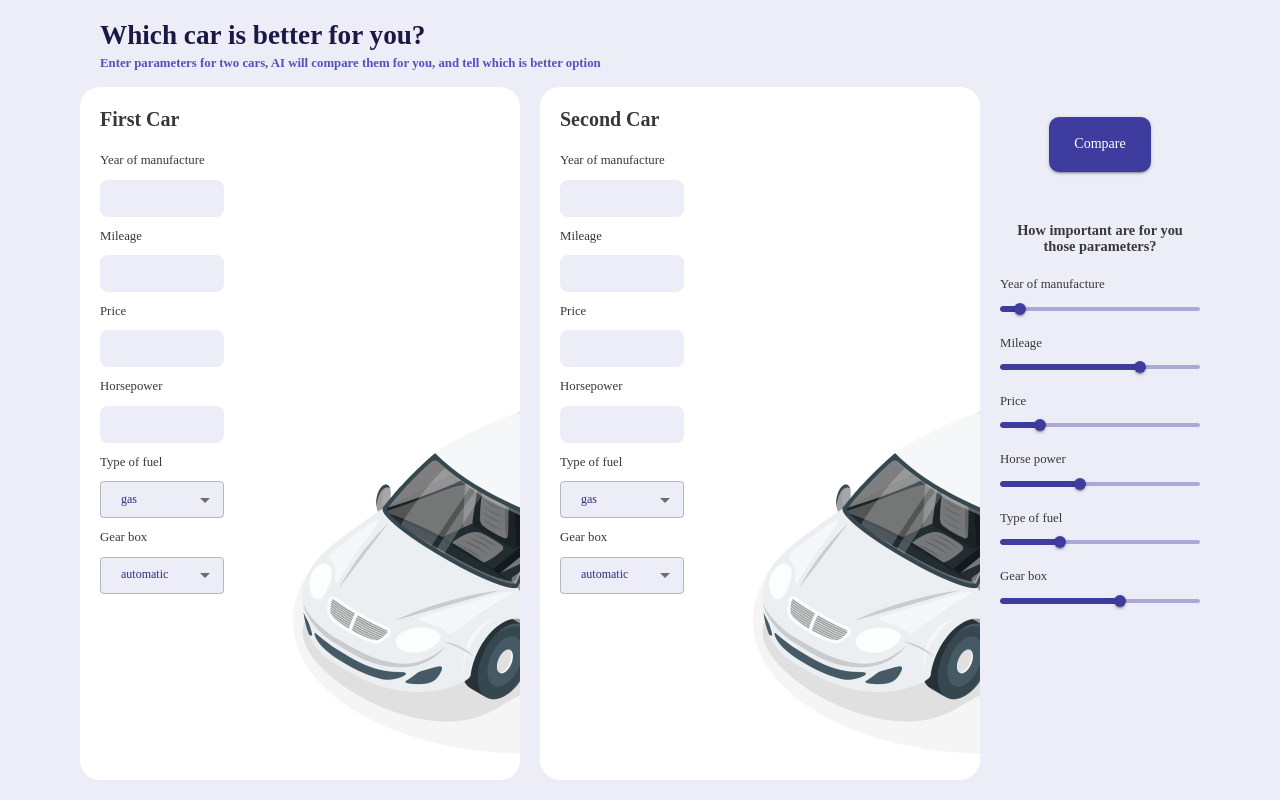
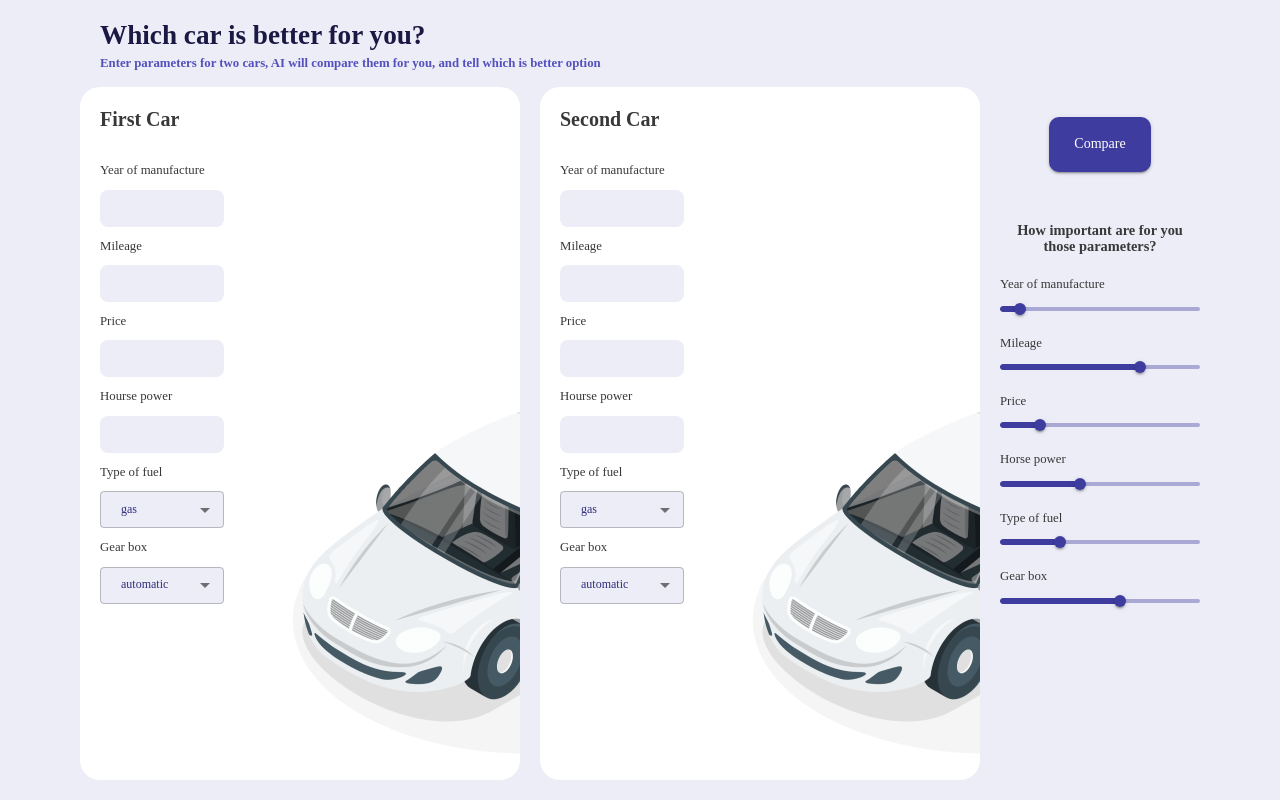
Before and after one commit to kasia251011/car-app-frontend, a React (Create React App) app: page / in a window 1280 px wide. Built offline with nearby package versions, Linux system fonts and the light colour scheme.

Commit message:
Add validation for inputs (#5)

```diff
--- a/package.json
+++ b/package.json
@@ -6,6 +6,7 @@
     "@emotion/react": "^11.10.6",
     "@emotion/styled": "^11.10.6",
     "@fontsource/roboto": "^4.5.8",
+    "@hookform/error-message": "^2.0.1",
     "@mui/icons-material": "^5.11.11",
     "@mui/material": "^5.11.12",
     "@reduxjs/toolkit": "^1.9.3",
--- /dev/null
+++ b/src/components/CarComparePage/CarParamsCard/HPInput/index.tsx
@@ -0,0 +1,39 @@
+import { ErrorMessage } from '@hookform/error-message';
+import { InputLabel, InputBase, Typography } from '@mui/material';
+import { useFormContext } from 'react-hook-form';
+
+interface HPInputProps {
+  index: number;
+}
+
+const HPInput = ({ index }: HPInputProps) => {
+  const {
+    register,
+    formState: { errors }
+  } = useFormContext();
+  return (
+    <>
+      <InputLabel className="label">Hourse power</InputLabel>
+      <InputBase
+        {...register(`carsParameters[${index}].horsePower`, {
+          required: 'This input is required.',
+          min: {
+            message: 'The lowest hourse power possible is 0',
+            value: 0
+          },
+          pattern: {
+            value: /\d+/,
+            message: 'This input is number only.'
+          }
+        })}
+      />
+      <ErrorMessage
+        errors={errors}
+        name={`carsParameters[${index}].horsePower`}
+        render={({ message }) => <Typography variant="error">{message}</Typography>}
+      />
+    </>
+  );
+};
+
+export default HPInput;
--- /dev/null
+++ b/src/components/CarComparePage/CarParamsCard/MileageInput/index.tsx
@@ -0,0 +1,43 @@
+import { ErrorMessage } from '@hookform/error-message';
+import { InputLabel, InputBase, Typography } from '@mui/material';
+import { useFormContext } from 'react-hook-form';
+
+interface MileageInputProps {
+  index: number;
+}
+
+const MileageInput = ({ index }: MileageInputProps) => {
+  const {
+    register,
+    formState: { errors }
+  } = useFormContext();
+  return (
+    <>
+      <InputLabel className="label">Mileage</InputLabel>
+      <InputBase
+        {...register(`carsParameters[${index}].mileage`, {
+          required: 'This input is required.',
+          min: {
+            message: 'The lowest mileage possible is 0',
+            value: 0
+          },
+          max: {
+            message: 'The highest mileage possible is 1000000',
+            value: 1000000
+          },
+          pattern: {
+            value: /\d+/,
+            message: 'This input is number only.'
+          }
+        })}
+      />
+      <ErrorMessage
+        errors={errors}
+        name={`carsParameters[${index}].mileage`}
+        render={({ message }) => <Typography variant="error">{message}</Typography>}
+      />
+    </>
+  );
+};
+
+export default MileageInput;
--- /dev/null
+++ b/src/components/CarComparePage/CarParamsCard/PriceInput/index.tsx
@@ -0,0 +1,39 @@
+import { ErrorMessage } from '@hookform/error-message';
+import { InputLabel, InputBase, Typography } from '@mui/material';
+import { useFormContext } from 'react-hook-form';
+
+interface PriceInputProps {
+  index: number;
+}
+
+const PriceInput = ({ index }: PriceInputProps) => {
+  const {
+    register,
+    formState: { errors }
+  } = useFormContext();
+  return (
+    <>
+      <InputLabel className="label">Price</InputLabel>
+      <InputBase
+        {...register(`carsParameters[${index}].price`, {
+          required: 'This input is required.',
+          min: {
+            message: 'The lowest price possible is 0',
+            value: 0
+          },
+          pattern: {
+            value: /\d+/,
+            message: 'This input is number only.'
+          }
+        })}
+      />
+      <ErrorMessage
+        errors={errors}
+        name={`carsParameters[${index}].price`}
+        render={({ message }) => <Typography variant="error">{message}</Typography>}
+      />
+    </>
+  );
+};
+
+export default PriceInput;
--- /dev/null
+++ b/src/components/CarComparePage/CarParamsCard/YearInput/index.tsx
@@ -0,0 +1,43 @@
+import { ErrorMessage } from '@hookform/error-message';
+import { InputLabel, InputBase, Typography } from '@mui/material';
+import { useFormContext } from 'react-hook-form';
+
+interface YearInputProps {
+  index: number;
+}
+
+const YearInput = ({ index }: YearInputProps) => {
+  const {
+    register,
+    formState: { errors }
+  } = useFormContext();
+  return (
+    <>
+      <InputLabel className="label">Year of manufacture</InputLabel>
+      <InputBase
+        {...register(`carsParameters[${index}].yearOfManufacture`, {
+          required: 'This input is required.',
+          min: {
+            message: 'Enter the year between 1900 and the current year',
+            value: 1900
+          },
+          max: {
+            message: 'Enter the year between 1900 and the current year',
+            value: new Date().getFullYear()
+          },
+          pattern: {
+            value: /\d+/,
+            message: 'This input is number only.'
+          }
+        })}
+      />
+      <ErrorMessage
+        errors={errors}
+        name={`carsParameters[${index}].yearOfManufacture`}
+        render={({ message }) => <Typography variant="error">{message}</Typography>}
+      />
+    </>
+  );
+};
+
+export default YearInput;
--- a/src/components/CarComparePage/CarParamsCard/index.tsx
+++ b/src/components/CarComparePage/CarParamsCard/index.tsx
@@ -1,8 +1,12 @@
-import { Box, InputBase, InputLabel, MenuItem, Select, Typography } from '@mui/material';
+import { Box, InputLabel, MenuItem, Select, Typography } from '@mui/material';
 import CAR_IMG from '../../../assets/car_for_card.png';
 import './styles.scss';
 import { useFormContext } from 'react-hook-form';
 import { FUEL_TYPES, GEAR_BOX_TYPES } from '../../../feature/services/types/CarParameters';
+import YearInput from './YearInput';
+import MileageInput from './MileageInput';
+import PriceInput from './PriceInput';
+import HPInput from './HPInput';
 
 interface CarParamsCardProps {
   index: number;
@@ -20,14 +24,10 @@ const CarParamsCard = ({ index, carName }: CarParamsCardProps) => {
     <Box className="car-params-card">
       <Box className="form">
         <Typography variant="h2">{carName}</Typography>
-        <InputLabel className="label">Year of manufacture</InputLabel>
-        <InputBase {...register(`carsParameters[${index}].yearOfManufacture`)} />
-        <InputLabel className="label">Mileage</InputLabel>
-        <InputBase {...register(`carsParameters[${index}].mileage`)} />
-        <InputLabel className="label">Price</InputLabel>
-        <InputBase {...register(`carsParameters[${index}].price`)} />
-        <InputLabel className="label">Horsepower</InputLabel>
-        <InputBase {...register(`carsParameters[${index}].horsePower`)} />
+        <YearInput index={index} />
+        <MileageInput index={index} />
+        <PriceInput index={index} />
+        <HPInput index={index} />
         <InputLabel className="label">Type of fuel</InputLabel>
         <Select {...register(`carsParameters[${index}].typeOfFuel`)} defaultValue={FUEL_TYPES[0]}>
           {FUEL_TYPES.map((fuel) => (
--- a/src/components/CarComparePage/CarParamsCard/styles.scss
+++ b/src/components/CarComparePage/CarParamsCard/styles.scss
@@ -11,6 +11,7 @@
     margin: 20px;
 
     .label {
+      margin-top: 10px;
       margin-bottom: 10px;
     }
   }
--- a/src/theme/theme.ts
+++ b/src/theme/theme.ts
@@ -1,5 +1,25 @@
+/* eslint-disable no-unused-vars */
 import { createTheme } from '@mui/material';
 import { primary12, primary2, primary4, primary5, primary6 } from './constants';
+import { CSSProperties } from 'react';
+
+declare module '@mui/material/styles' {
+  interface TypographyVariants {
+    error: CSSProperties;
+  }
+
+  // allow configuration using createTheme
+  interface TypographyVariantsOptions {
+    error?: CSSProperties;
+  }
+}
+
+// Update the Typography's variant prop options
+declare module '@mui/material/Typography' {
+  interface TypographyPropsVariantOverrides {
+    error: true;
+  }
+}
 
 const theme = createTheme({
   typography: {
@@ -27,6 +47,11 @@ const theme = createTheme({
       fontWeight: 600,
       marginBottom: '8px',
       color: primary6
+    },
+    error: {
+      fontFamily: 'Poppins',
+      fontSize: '0.6rem',
+      color: 'red'
     }
   },
   palette: {
@@ -47,8 +72,7 @@ const theme = createTheme({
           height: '37px',
           padding: '0 7px',
           color: primary4,
-          fontSize: '12px',
-          marginBottom: '10px'
+          fontSize: '12px'
         }
       }
     },
```
Also changed, not shown: 1 other file (tests, documents, lock files or other folders).
